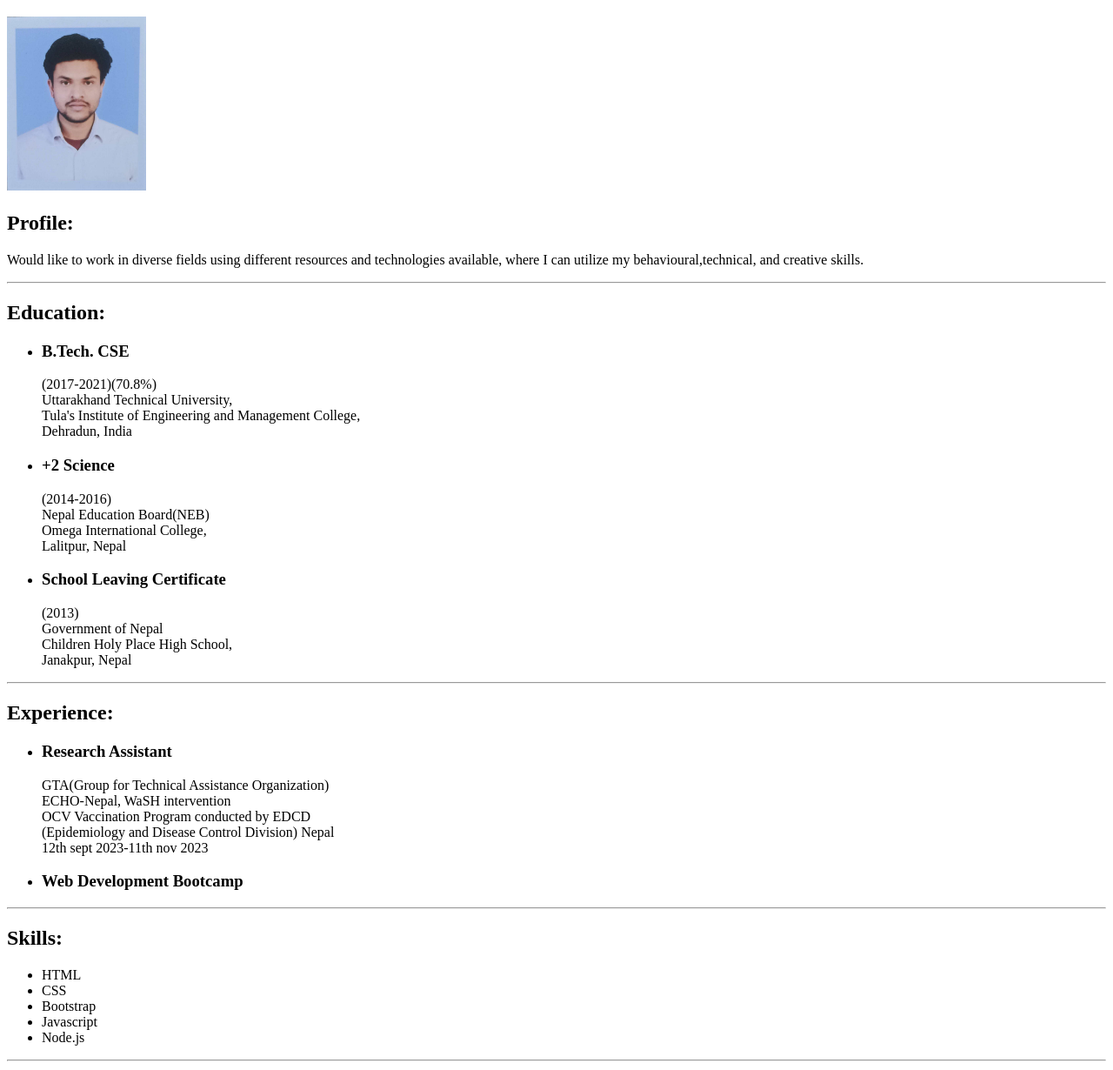
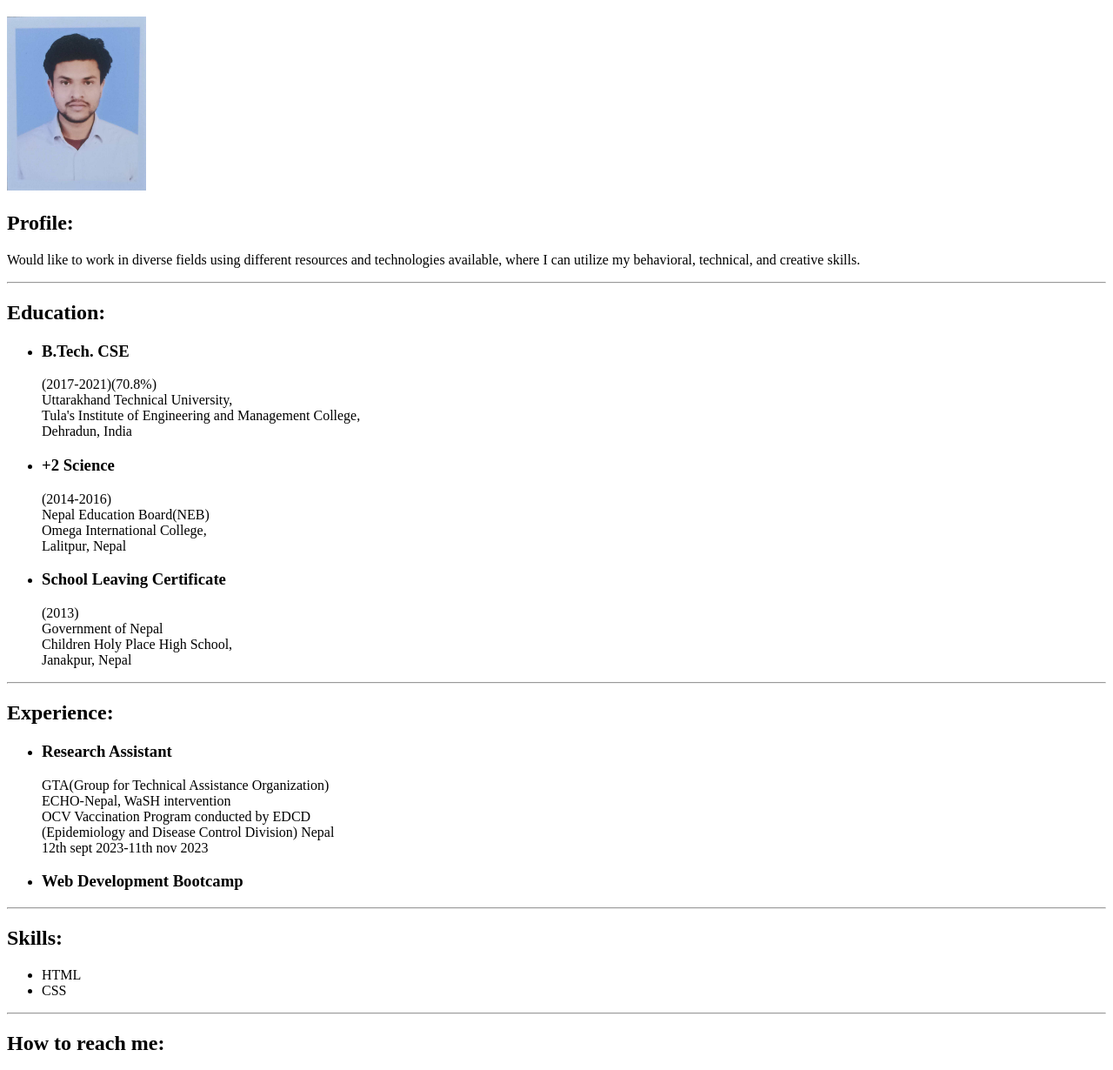
Before and after one commit to subodh-kamal/html-resume, a plain HTML site: page index.html in a window 1280 px wide. Shown: the part 61-1291 px from the top of the page at 87% size. Drawn offline with Linux system fonts and the light colour scheme.

Commit message:
Update index.html
my updated resume as of now

```diff
--- a/index.html
+++ b/index.html
@@ -14,7 +14,7 @@
 
 
     <h2>Profile:</h2>
-    <p>Would like to work in diverse fields using different resources and technologies available, where I can utilize my behavioural,technical, and creative skills.</p>
+    <p>Would like to work in diverse fields using different resources and technologies available, where I can utilize my behavioral, technical, and creative skills.</p>
     <hr />
 
 
@@ -69,9 +69,6 @@
     <ul>
         <li>HTML</li>
         <li>CSS</li>
-        <li>Bootstrap</li>
-        <li>Javascript</li>
-        <li>Node.js</li>
     </ul>
     <hr />
 
@@ -82,7 +79,7 @@
     <p>
         Email: xyz123@gmail.com<br />
         Cell: +123456789<br />
-        Address: Imadol, Mahalaxmi Municipality-04,Lalitpur, Nepal<br />
+        Address: Imadol, Mahalaxmi Municipality-04, Lalitpur, Nepal<br />
         LinkedIn: linkedin.com/in/subodh-kamal/
     </p>
 </body>
```
